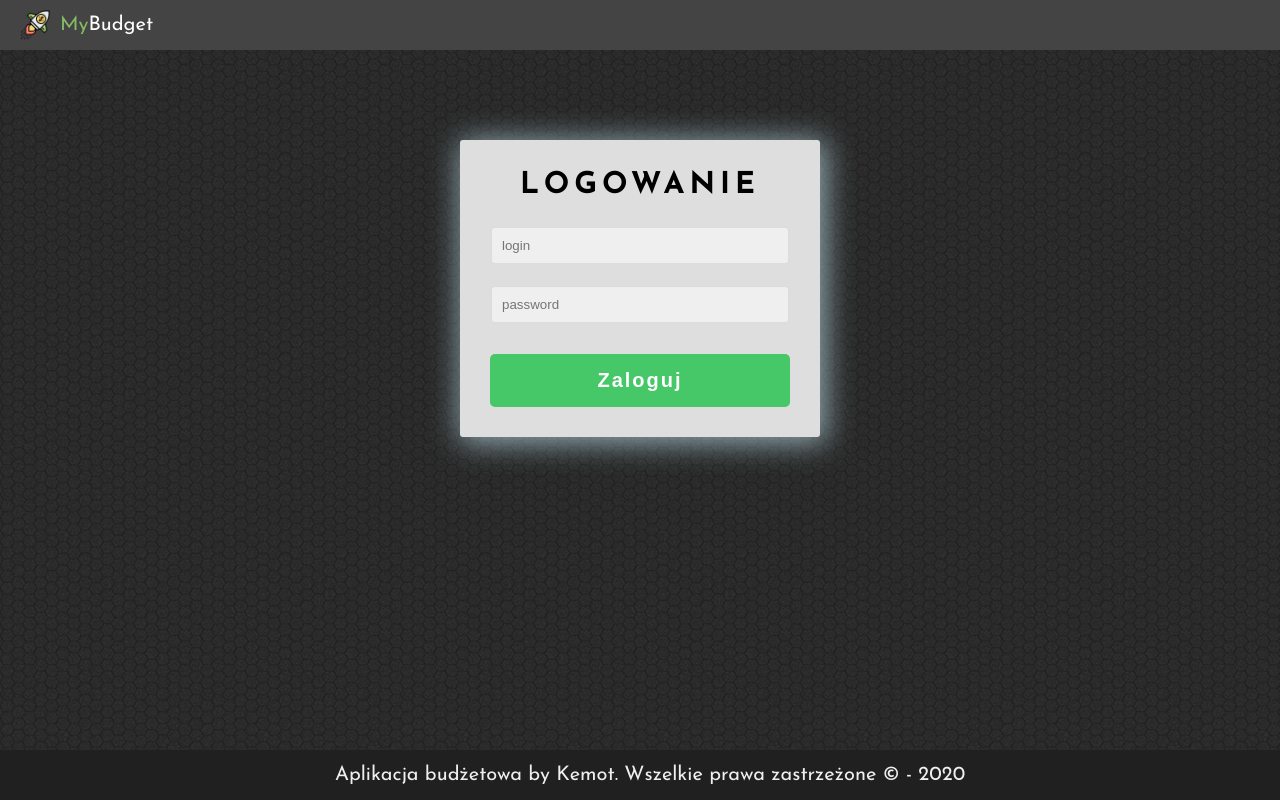
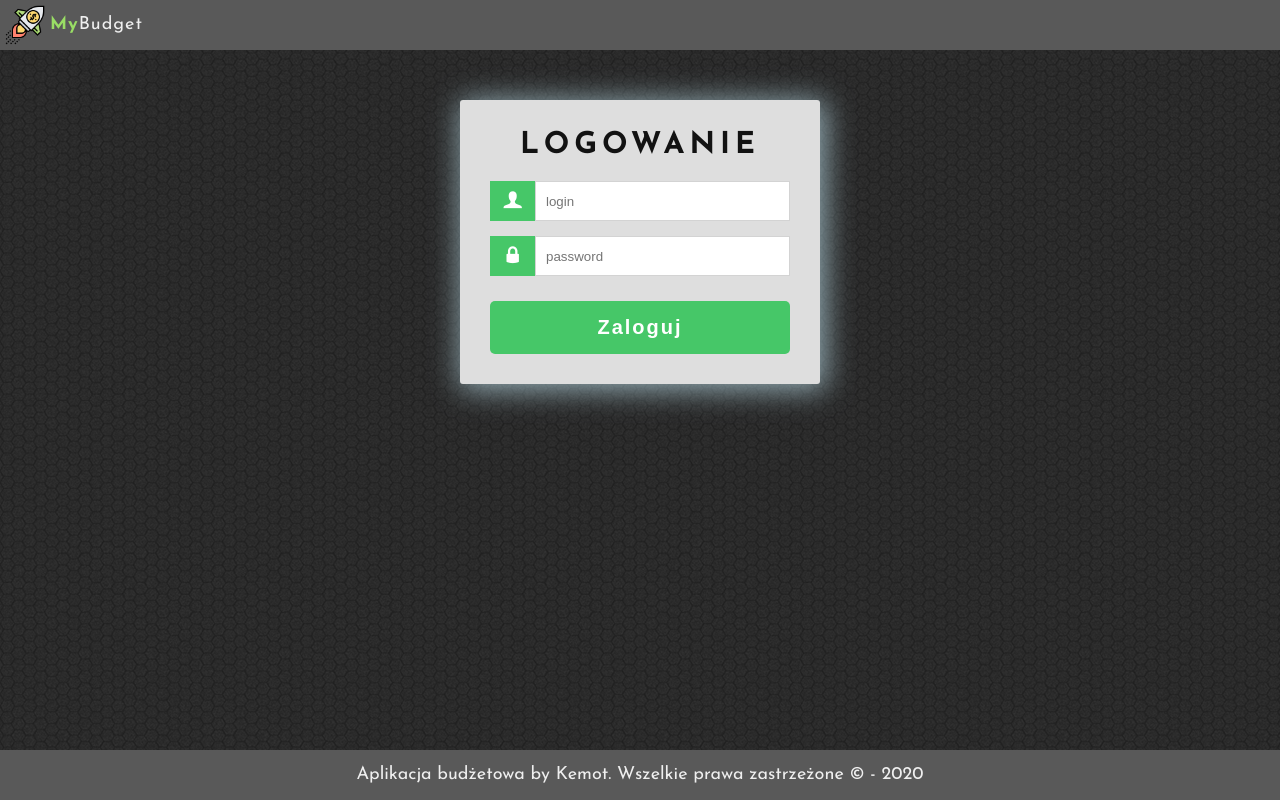
Before and after one commit to kemot-design/web-budget-app, a PHP site: page /logpage.html in a window 1280 px wide. Run offline with PHP 8.4, Linux system fonts and the light colour scheme.

Commit message:
Refactorized login page

```diff
--- a/logpage.html
+++ b/logpage.html
@@ -8,7 +8,7 @@
 	<meta name="keywords" content="budżet, przychody, wydatki, finanse domowe" />
 	<meta http-equiv="X-UA-Compatible" content="IE=edge,chrome=1" />
 
-	<link rel="stylesheet" href="style.css" type="text/css" />
+	<link rel="stylesheet" href="mystyle.css" type="text/css" />
 	<link rel="stylesheet" href="fontello/css/fontello.css" type="text/css" />
 	<link href="https://fonts.googleapis.com/css2?family=Josefin+Sans:wght@400;700&display=swap" rel="stylesheet">
 
@@ -17,7 +17,7 @@
 <body>
 
 	<div id="topbar">
-		<img src="img/budget.png" style="float: left;"><span style="color: #85bb65;">My</span>Budget
+		<img src="img/budget.png"><span>My</span>Budget
 	</div>
 
 	<main>
@@ -25,13 +25,24 @@
 		<article>
 
 			<div id="container">
-
-				<h2>LOGOWANIE</h2>
+				<header>
+					<h1>LOGOWANIE</h1>
+				</header>
 
 				<form action="#" method="get">
-					<input type="text" name="userlogin" placeholder="login" onfocus="this.placeholder=''" onblur="this.placeholder='login'">
-					<input type="password" name="userpassword" placeholder="password" onfocus="this.placeholder=''" onblur="this.placeholder='password'">
+
+					<div class="input-container">
+						<i class="icon-user-1 icon"></i>
+						<input class="input-field" type="text" name="userlogin" placeholder="login" onfocus="this.placeholder=''" onblur="this.placeholder='login'">
+					</div>
+
+					<div class="input-container">
+						<i class="icon-lock-1 icon"></i>
+						<input class="input-field" type="password" name="userpassword" placeholder="password" onfocus="this.placeholder=''" onblur="this.placeholder='password'">
+					</div>
+
 					<input type="submit" name="register" value="Zaloguj">
+
 				</form>
 
 			</div>
@@ -42,7 +53,7 @@
 
 	<footer>
 
-		<div class="footer">
+		<div id="footer">
 			Aplikacja budżetowa by Kemot. Wszelkie prawa zastrzeżone &copy; - 2020
 		</div>
 
--- a/mystyle.css
+++ b/mystyle.css
@@ -172,6 +172,7 @@ h1{
 .input-field {
 	width: 100%;
 	padding: 10px;
+	border: 1px solid lightgrey;
 	outline: none;
 }
 
@@ -205,3 +206,5 @@ input[type=submit]:hover
 	-moz-box-shadow: 0px 0px 15px 5px rgba(159,185,194,0.9);
 	box-shadow: 0px 0px 15px 5px rgba(159,185,194,0.9);
 }
+
+/* login page */
```
